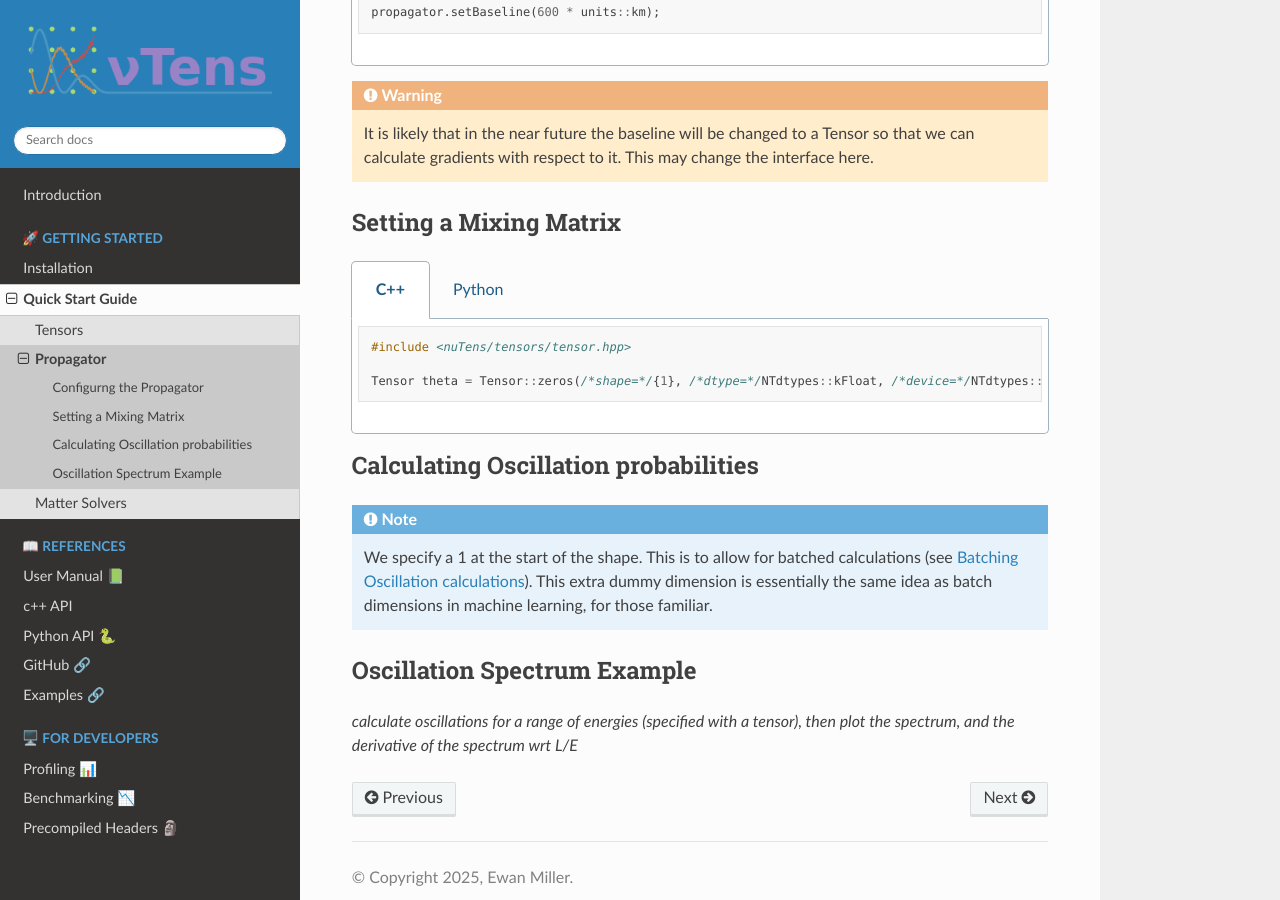
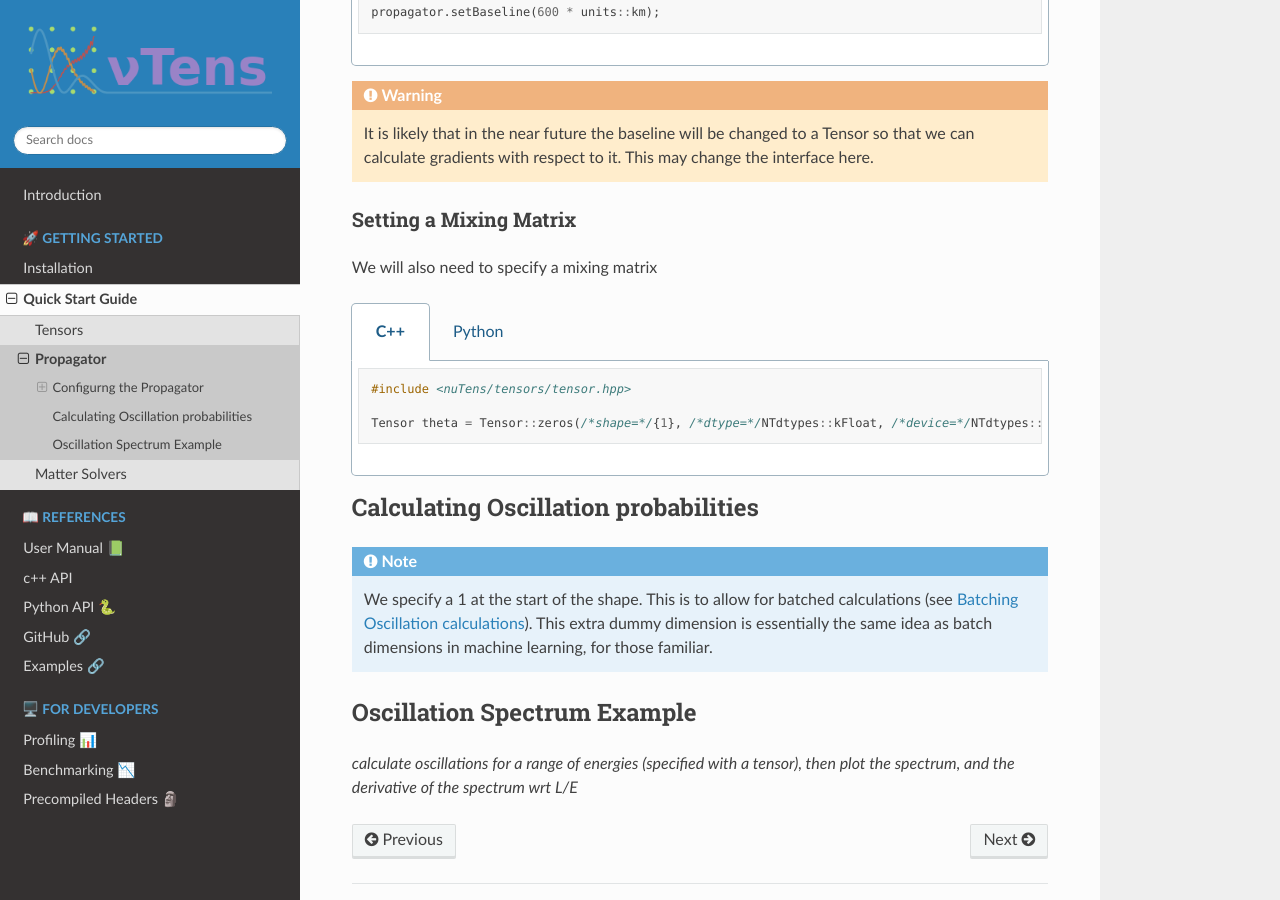
Before and after one commit to ewanwm/nuTens, a Sphinx documentation site: the page built from doc/source/quick-start-guide/propagator.rst, in a window 1280 px wide and 900 px high, scrolled down 740 px. Built offline with Sphinx 7.4.7 and the Read the Docs theme 3.1.0, drawn with Linux system fonts in a browser that asks for light colours.

Commit message:
minor change to propagator part of QSG

```diff
--- a/doc/source/quick-start-guide/propagator.rst
+++ b/doc/source/quick-start-guide/propagator.rst
@@ -47,7 +47,9 @@ if we decide later that we want to change the baseline, we can always change it
     This may change the interface here.
 
 Setting a Mixing Matrix
------------------------
+^^^^^^^^^^^^^^^^^^^^^^^
+
+We will also need to specify a mixing matrix
 
 .. tabs::
 
```
